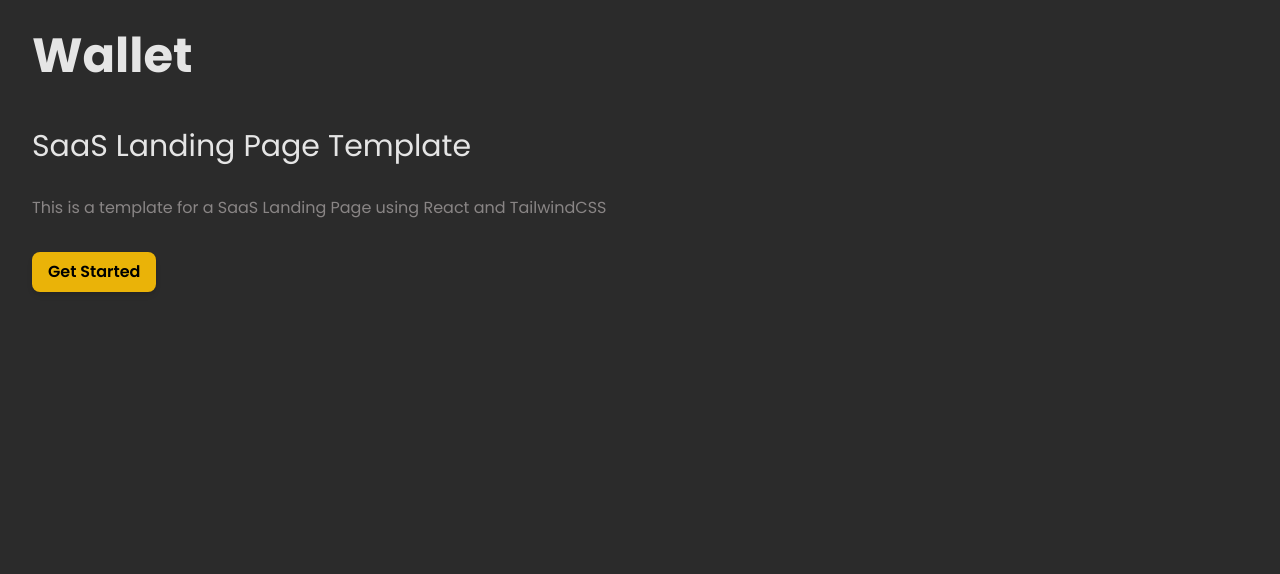
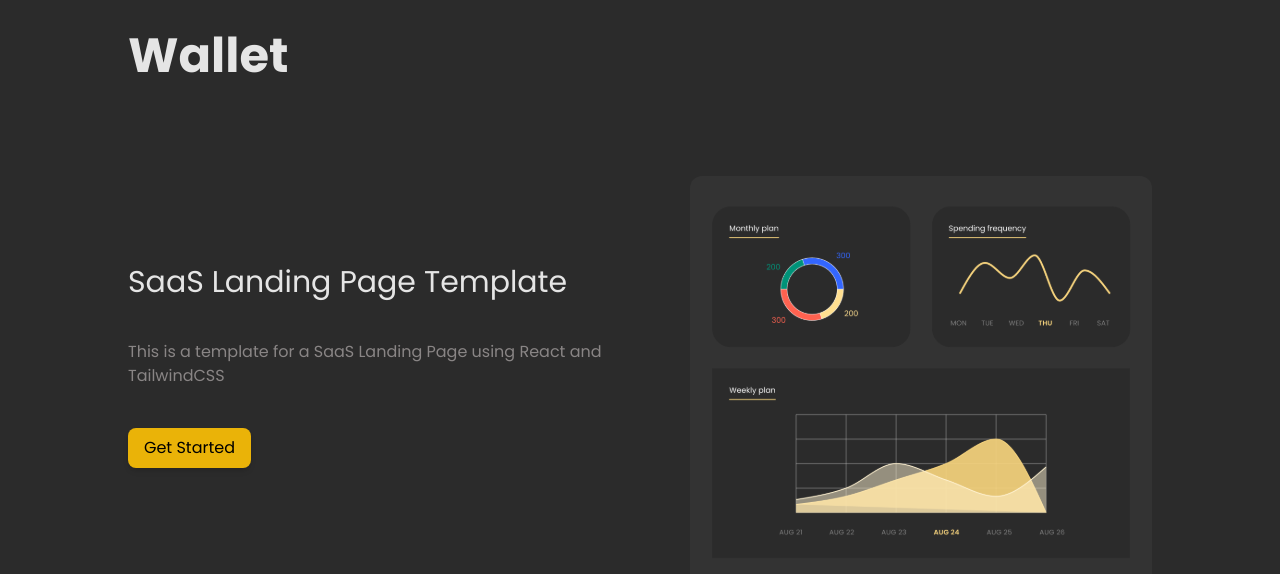
Before and after one commit to piyopiyolab/SaaS-lp, a React (Vite) app: page / in a window 1280 px wide. Shown: the top 574 px of the page. Built offline with nearby package versions, Linux system fonts and the light colour scheme.

Commit message:
-header + hero

```diff
--- a/src/components/App/App.jsx
+++ b/src/components/App/App.jsx
@@ -4,7 +4,8 @@ import Hero from '../Hero/Hero'
 function App() {
 
   return (
-    <>
+
+    <div id="app">
       <Header />
 
 
@@ -12,7 +13,7 @@ function App() {
         <Hero />
 
       </main>
-    </>
+    </div>
   )
 }
 
--- a/src/components/Button/Button.jsx
+++ b/src/components/Button/Button.jsx
@@ -4,7 +4,7 @@ function Button({ color }) {
     return (
         <button
             className={clsx(
-                'px-4 py-2 font-semibold rounded-lg shadow-md',
+                'px-4 py-2  rounded-lg shadow-md mx-auto sm:mx-0 block',
                 {
                     'text-white bg-purple-500 hover:bg-purple-700': color === 'violet',
                     'text-black bg-yellow-500 hover:bg-yellow-700': color === 'accent',
--- a/src/components/Header/Header.jsx
+++ b/src/components/Header/Header.jsx
@@ -3,7 +3,7 @@
 
 function Header() {
     return (
-        <header className="container mb-12">
+        <header className="container mb-16">
 
             <p className="text-5xl font-bold">Wallet</p>
 
--- a/src/components/Hero/Hero.jsx
+++ b/src/components/Hero/Hero.jsx
@@ -1,13 +1,20 @@
 import Button from "../Button/Button"
+import appImg from '/images/app-screenshot1.svg'
 
 
 function Hero() {
     return (
-        <section>
-            <h1 className="text-3xl">SaaS Landing Page Template</h1>
-            <p className="text-c-secondary my-8">This is a template for a SaaS Landing Page using React and TailwindCSS</p>
+        <section className="sm:flex items-center justify-between sm:gap-8">
+            <div>
+                <h1 className="text-3xl text-center sm:text-left">SaaS Landing Page Template</h1>
+                <p className="text-c-secondary my-10 text-center sm:text-left">This is a template for a SaaS Landing Page using React and TailwindCSS</p>
 
-            <Button color='accent' />
+                <Button color='accent' />
+            </div>
+
+            <div className="bg-c-darkLight rounded-xl mt-8 ">
+                <img className="block mx-auto" src={appImg} alt="Application demo preview" />
+            </div>
         </section>
     )
 }
--- a/src/styles/index.css
+++ b/src/styles/index.css
@@ -13,3 +13,10 @@
         @apply my-8
     }
 }
+
+
+@layer utilities {
+    #app {
+        @apply container max-w-5xl mx-auto
+    }
+}
--- a/tailwind.config.js
+++ b/tailwind.config.js
@@ -13,7 +13,8 @@ export default {
         'c-dark': "#2B2B2B",
         'c-accent': "#F8D57E",
         'c-primary': "#E5E5E5",
-        'c-secondary': "#898585"
+        'c-secondary': "#898585",
+        'c-darkLight': "#333333"
       }
     },
   },
```
